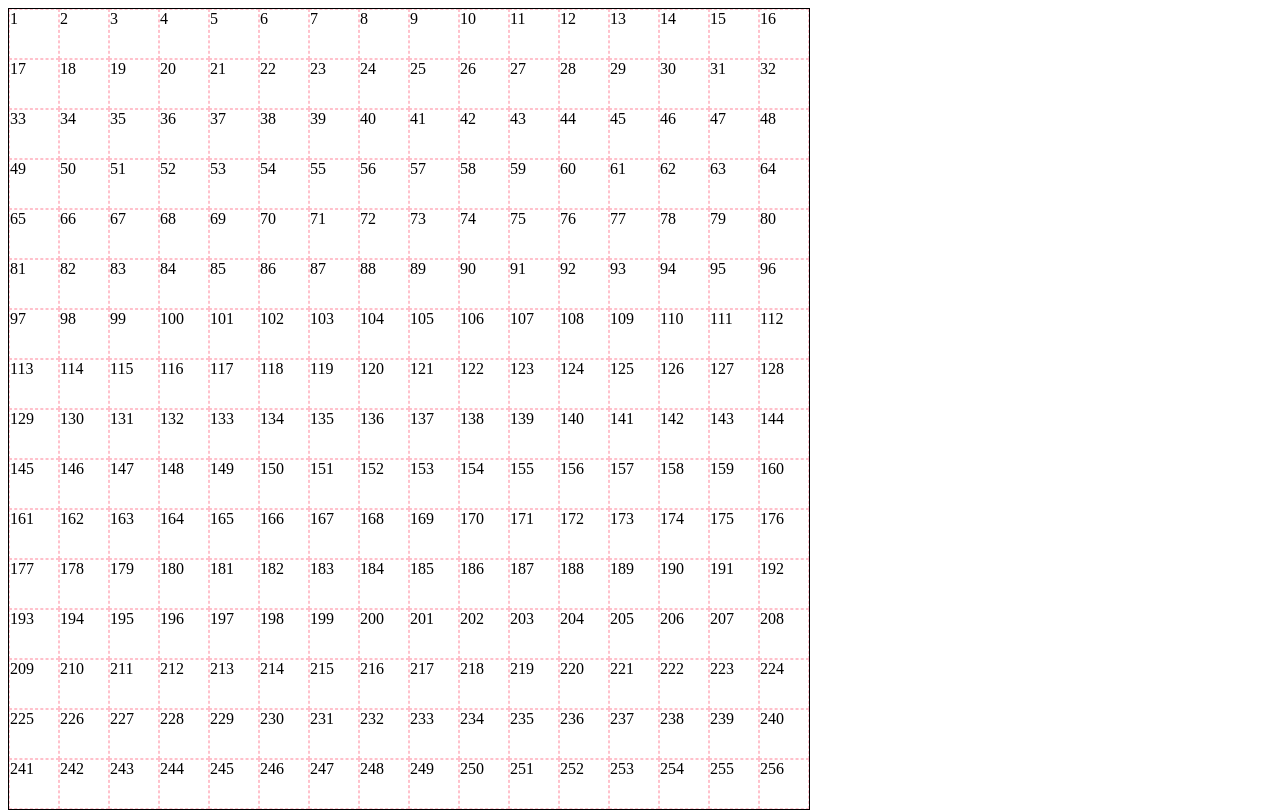
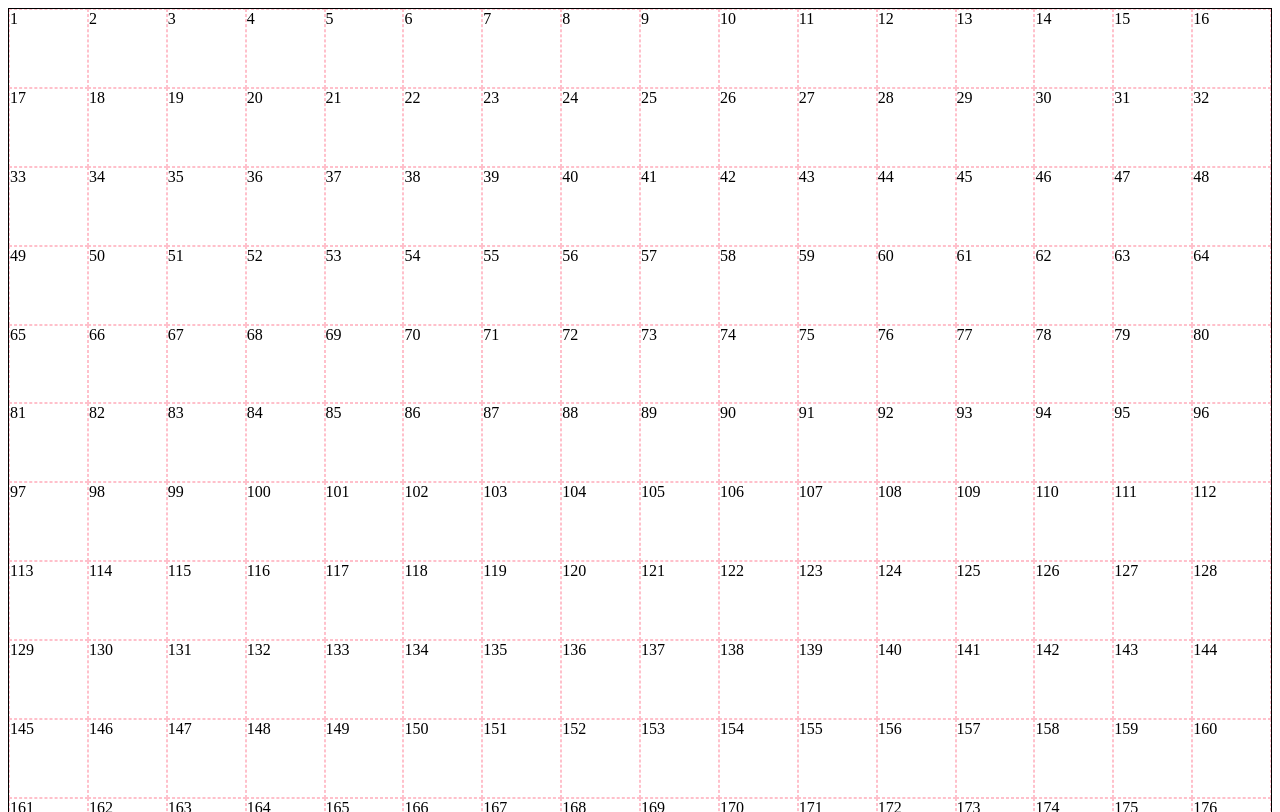
Before and after one commit to lucasr42/etch-a-sketch, a plain HTML site: page index.html in a window 1280 px wide. Shown: the top 812 px of the page. Drawn offline with Linux system fonts and the light colour scheme.

Commit message:
Got the cells to be squares and grow and shrink

```diff
--- a/etch_a_sketch.js
+++ b/etch_a_sketch.js
@@ -13,16 +13,18 @@ const gridSize = DEFAULT_GRID_SIZE;
 // Will later add a piece to get user input on grid size
 // And set gridSize here with their input if they give it
 
-// Set the width and height of the main container to the grid size in css
-mainContainer.style.width = `${gridSize*50}px`;
-
 // Create all the grid pieces and attach them to the Main Container
 for (let i = 0; i < gridSize * gridSize; i++) {
     const gridPiece = document.createElement("div");
     gridPiece.id = "gridPiece";
     gridPiece.textContent = i+1;
     mainContainer.appendChild(gridPiece);
-    gridPiece.classList.toggle("#gridPiece");
+    gridPiece.classList.toggle("gridPiece");
+
+    // Set the flex basis as a percentage for each cell
+    // To get the cells to fit the container at the correct width
+    const percBasis = 100 / gridSize;
+    gridPiece.style.flexBasis = `${percBasis}%`;
 
     gridPiece.addEventListener("click", () => {
         gridPiece.classList.toggle("chosenCell");
@@ -30,9 +32,3 @@ for (let i = 0; i < gridSize * gridSize; i++) {
 }
 
 mainContainer.classList.toggle("#mainContainer");
-
-
-
-// So you might be able to do something like setting the flex basis by pixel on the parent container
-// to limit the size of the box then
-// set the height and width to max out that size?
--- a/styles.css
+++ b/styles.css
@@ -8,13 +8,8 @@
 #gridPiece {
     border: pink dashed 1px;
     box-sizing: border-box;
-    /* flex: 1 1 160px; */
-    flex: auto;
-    /* margin: 10px; */
-    /* padding: 10px; */
-    height: 50px;
-    width: 50px;
     cursor: pointer;
+    aspect-ratio: 1/1;
 }
 
 .chosenCell {
```
